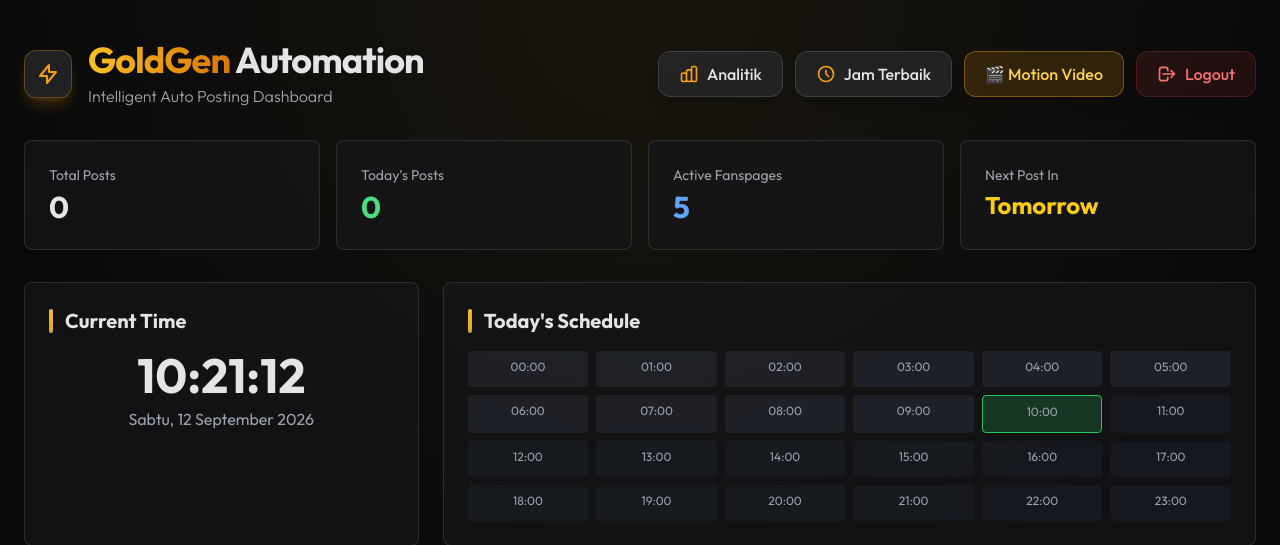
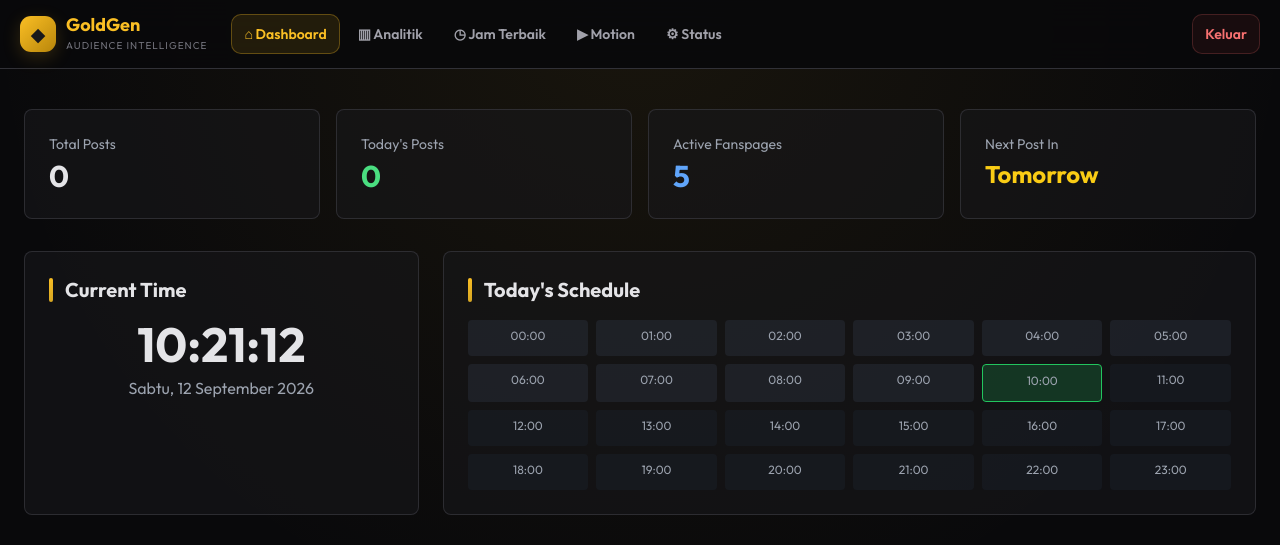
Before and after one commit to aburasyidalfatih/goldgen-automation, a Flask app: page /dashboard in a window 1280 px wide. Shown: the top 545 px of the page. Run offline with Flask 3, Linux system fonts and the light colour scheme; the visitor is signed in with stand-in values (Sample User, id 1); data that the repository does not hold is empty; some libraries are stand-ins or nearby versions.

Commit message:
feat: unify application navigation header

```diff
--- /dev/null
+++ b/templates/_app_header.html
@@ -0,0 +1,46 @@
+<style>
+  .gg-header, .gg-header * { box-sizing: border-box; }
+  .gg-header { position: sticky; top: 0; z-index: 100; width: 100%; background: rgba(9,9,11,.92); border-bottom: 1px solid rgba(63,63,70,.75); backdrop-filter: blur(18px); font-family: 'Outfit', sans-serif; }
+  .gg-header-inner { max-width: 1280px; min-height: 68px; margin: 0 auto; padding: 10px 20px; display: flex; align-items: center; gap: 24px; }
+  .gg-brand { flex: 0 0 auto; display: flex !important; align-items: center; gap: 10px; padding: 5px 0 !important; color: #f4f4f5 !important; border: 0 !important; text-decoration: none !important; }
+  .gg-brand-mark { width: 36px; height: 36px; display: grid; place-items: center; border-radius: 11px; color: #18181b; background: linear-gradient(135deg,#fbbf24,#b8860b); font-size: 19px; box-shadow: 0 5px 18px rgba(251,191,36,.18); }
+  .gg-brand-copy strong { display: block; font-size: 18px; line-height: 1; color: #fbbf24; }
+  .gg-brand-copy small { display: block; margin-top: 4px; color: #71717a; font-size: 10px; letter-spacing: .1em; text-transform: uppercase; }
+  .gg-nav { min-width: 0; flex: 1; display: flex; align-items: center; gap: 5px; overflow-x: auto; scrollbar-width: none; }
+  .gg-nav::-webkit-scrollbar { display: none; }
+  .gg-nav-link { flex: 0 0 auto; display: inline-flex !important; align-items: center; gap: 7px; min-height: 40px; margin: 0 !important; padding: 9px 12px !important; border: 1px solid transparent !important; border-radius: 10px !important; color: #a1a1aa !important; background: transparent !important; font-size: 14px !important; font-weight: 600 !important; line-height: 1 !important; text-decoration: none !important; transition: .2s !important; }
+  .gg-nav-link:hover { color: #f4f4f5 !important; background: #18181b !important; }
+  .gg-nav-link.is-active { color: #fbbf24 !important; background: rgba(251,191,36,.1) !important; border-color: rgba(251,191,36,.3) !important; }
+  .gg-logout { flex: 0 0 auto; min-height: 40px; margin: 0 !important; padding: 9px 12px !important; border: 1px solid rgba(248,113,113,.2) !important; border-radius: 10px !important; color: #f87171 !important; background: rgba(239,68,68,.07) !important; font: 600 14px/1 'Outfit',sans-serif !important; cursor: pointer; }
+  .gg-logout:hover { background: rgba(239,68,68,.14) !important; }
+  @media (max-width: 760px) {
+    .gg-header-inner { padding: 9px 12px 8px; display: grid; grid-template-columns: 1fr auto; gap: 7px 12px; }
+    .gg-brand-copy small { display: none; }
+    .gg-nav { grid-column: 1 / -1; grid-row: 2; width: 100%; padding-bottom: 1px; }
+    .gg-nav-link { min-height: 36px; padding: 8px 10px !important; font-size: 13px !important; }
+    .gg-logout { grid-column: 2; grid-row: 1; min-height: 36px; }
+  }
+</style>
+{% set current_path = request.path %}
+<header class="gg-header">
+  <div class="gg-header-inner">
+    <a class="gg-brand" href="/dashboard" aria-label="GoldGen Dashboard">
+      <span class="gg-brand-mark" aria-hidden="true">◆</span>
+      <span class="gg-brand-copy"><strong>GoldGen</strong><small>Audience Intelligence</small></span>
+    </a>
+    <nav class="gg-nav" aria-label="Menu utama">
+      <a class="gg-nav-link {{ 'is-active' if current_path == '/dashboard' else '' }}" href="/dashboard">⌂ Dashboard</a>
+      <a class="gg-nav-link {{ 'is-active' if current_path == '/analytics' else '' }}" href="/analytics">▥ Analitik</a>
+      <a class="gg-nav-link {{ 'is-active' if current_path == '/schedule-insight' else '' }}" href="/schedule-insight">◷ Jam Terbaik</a>
+      <a class="gg-nav-link {{ 'is-active' if current_path == '/motion-studio' else '' }}" href="/motion-studio">▶ Motion</a>
+      <a class="gg-nav-link {{ 'is-active' if current_path == '/detail' else '' }}" href="/detail">⚙ Status</a>
+    </nav>
+    <button class="gg-logout" type="button" onclick="ggLogout()">Keluar</button>
+  </div>
+</header>
+<script>
+  async function ggLogout() {
+    try { await fetch('/api/auth/logout', {method: 'POST'}); } catch (_) {}
+    window.location.href = '/login';
+  }
+</script>
--- a/templates/app_detail.html
+++ b/templates/app_detail.html
@@ -49,8 +49,9 @@
 
     </style>
 </head>
-<body class="text-zinc-200 min-h-screen p-4 sm:p-8">
-    <div class="container mx-auto max-w-6xl animate-fade-in-up">
+<body class="text-zinc-200 min-h-screen">
+    {% include '_app_header.html' %}
+    <div class="container mx-auto max-w-6xl animate-fade-in-up px-4 sm:px-8 py-6 sm:py-8">
 
         <div class="card rounded-2xl p-8 mb-8 text-center relative overflow-hidden group">
             <div class="absolute top-0 left-0 w-full h-[2px] bg-gradient-to-r from-transparent via-amber-500 to-transparent opacity-50 group-hover:opacity-100 transition-opacity duration-500"></div>
--- a/templates/dashboard_schedule.html
+++ b/templates/dashboard_schedule.html
@@ -59,43 +59,8 @@
     </style>
 </head>
 <body class="text-zinc-200">
+    {% include '_app_header.html' %}
     <div class="container mx-auto px-4 sm:px-6 py-6 sm:py-10 max-w-7xl animate-fade-in-up">
-        <!-- Header -->
-        <div class="mb-8 flex flex-col sm:flex-row justify-between items-start sm:items-center gap-6">
-            <div class="flex items-center gap-4">
-                <div class="hidden sm:flex items-center justify-center w-12 h-12 rounded-xl bg-zinc-800/80 border border-amber-500/30 shadow-lg shadow-amber-500/20">
-                    <svg width="24" height="24" class="w-6 h-6 text-amber-500" fill="none" stroke="currentColor" viewBox="0 0 24 24">
-                        <path stroke-linecap="round" stroke-linejoin="round" stroke-width="2" d="M13 10V3L4 14h7v7l9-11h-7z"></path>
-                    </svg>
-                </div>
-                <div>
-                    <h1 class="text-3xl sm:text-4xl font-bold tracking-tight mb-1">
-                        <span class="text-transparent bg-clip-text bg-gradient-to-r from-amber-400 to-amber-600">GoldGen</span> Automation
-                    </h1>
-                    <p class="text-zinc-400 text-sm sm:text-base font-light">Intelligent Auto Posting Dashboard</p>
-                </div>
-            </div>
-
-            <div class="flex gap-3 w-full sm:w-auto">
-
-                <a href="/analytics" class="flex-1 sm:flex-none flex items-center justify-center gap-2 bg-zinc-800/80 hover:bg-zinc-700/80 border border-zinc-700 text-zinc-200 px-5 py-2.5 rounded-xl transition-all duration-300 text-sm sm:text-base font-medium shadow-lg hover:shadow-xl touch-manipulation">
-                    <svg class="w-5 h-5 text-amber-500" fill="none" stroke="currentColor" viewBox="0 0 24 24"><path stroke-linecap="round" stroke-linejoin="round" stroke-width="2" d="M9 19v-6a2 2 0 00-2-2H5a2 2 0 00-2 2v6a2 2 0 002 2h2a2 2 0 002-2zm0 0V9a2 2 0 012-2h2a2 2 0 012 2v10m-6 0a2 2 0 002 2h2a2 2 0 002-2m0 0V5a2 2 0 012-2h2a2 2 0 012 2v14a2 2 0 01-2 2h-2a2 2 0 01-2-2z"></path></svg>
-                    Analitik
-                </a>
-                <a href="/schedule-insight" class="flex-1 sm:flex-none flex items-center justify-center gap-2 bg-zinc-800/80 hover:bg-zinc-700/80 border border-zinc-700 text-zinc-200 px-5 py-2.5 rounded-xl transition-all duration-300 text-sm sm:text-base font-medium shadow-lg hover:shadow-xl touch-manipulation">
-                    <svg class="w-5 h-5 text-amber-500" fill="none" stroke="currentColor" viewBox="0 0 24 24"><path stroke-linecap="round" stroke-linejoin="round" stroke-width="2" d="M12 8v4l3 3m6-3a9 9 0 11-18 0 9 9 0 0118 0z"></path></svg>
-                    Jam Terbaik
-                </a>
-                <a href="/motion-studio" class="flex-1 sm:flex-none flex items-center justify-center gap-2 bg-amber-500/15 hover:bg-amber-500/25 border border-amber-500/40 text-amber-300 px-5 py-2.5 rounded-xl transition-all duration-300 text-sm sm:text-base font-medium shadow-lg hover:shadow-xl touch-manipulation">
-                    🎬 Motion Video
-                </a>
-                <button onclick="logout()" class="flex-1 sm:flex-none flex items-center justify-center gap-2 bg-red-500/10 hover:bg-red-500/20 border border-red-500/20 text-red-400 hover:text-red-300 px-5 py-2.5 rounded-xl transition-all duration-300 text-sm sm:text-base font-medium shadow-lg hover:shadow-xl touch-manipulation">
-                    <svg class="w-5 h-5" fill="none" stroke="currentColor" viewBox="0 0 24 24"><path stroke-linecap="round" stroke-linejoin="round" stroke-width="2" d="M17 16l4-4m0 0l-4-4m4 4H7m6 4v1a3 3 0 01-3 3H6a3 3 0 01-3-3V7a3 3 0 013-3h4a3 3 0 013 3v1"></path></svg>
-                    Logout
-                </button>
-            </div>
-        </div>
-
         <!-- Stats Overview -->
         <div class="grid grid-cols-2 lg:grid-cols-4 gap-3 sm:gap-4 mb-6 sm:mb-8">
             <div class="card rounded-lg p-4 sm:p-6">
--- a/templates/motion_studio.html
+++ b/templates/motion_studio.html
@@ -26,8 +26,9 @@
   </style>
 </head>
 <body>
+{% include '_app_header.html' %}
 <main class="wrap">
-  <div class="top"><div><div class="eyebrow">GoldGen / Motion Studio</div><h1>Turn gold facts into motion.</h1><p>Portrait 9:16 workspace. Existing GoldGen topics are read-only here.</p></div><a href="/dashboard">Back to Dashboard</a></div>
+  <div class="top"><div><div class="eyebrow">GoldGen / Motion Studio</div><h1>Turn gold facts into motion.</h1><p>Portrait 9:16 workspace. Existing GoldGen topics are read-only here.</p></div></div>
   <div class="grid">
     <section class="panel"><div class="panel-heading"><h2>Choose a topic</h2><button class="secondary" id="scan-assets" onclick="scanAssets()">Scan Assets</button></div><p>Select an existing topic to create an isolated motion job.</p><div class="scan-status" id="scan-status" aria-live="polite">Assets are reused from the existing GoldGen image library. New graphics are generated by Gemini when needed.</div><div class="topics">
       {% for topic in topics %}<div class="topic"><div><strong>{{ topic.headline }}</strong><small>{{ topic.subtitle }}</small></div><button onclick="createJob({{ topic.id }})">Create video</button></div>{% endfor %}
```
Also changed, not shown: templates/analytics.html (+2 -7 lines), templates/schedule_insight.html (+2 -8 lines), tests/test_shared_header.py (added, +23 -0 lines).
